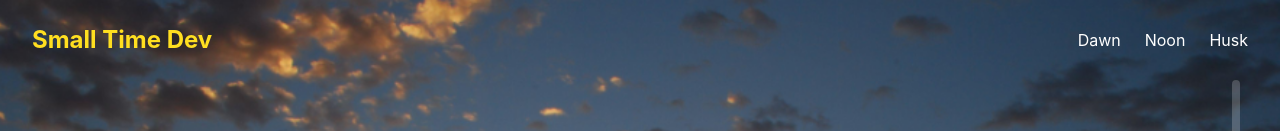
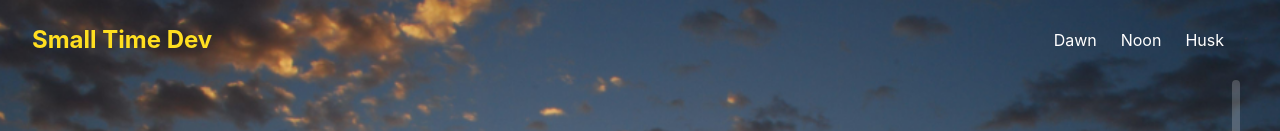
Before and after one commit to Mathieu-LaCite/morning, a React (Vite) app: page / in a window 1280 px wide. Shown: the top 131 px of the page. Built offline with nearby package versions, Linux system fonts and the light colour scheme.

Commit message:
added a small gap to the references in the header

```diff
--- a/src/components/Header.tsx
+++ b/src/components/Header.tsx
@@ -3,7 +3,7 @@ function Header() {
   return (
     <header className="absolute top-0 left-0 w-full z-20 flex items-center justify-between px-8 py-6 text-white">
       <div className="text-2xl font-bold text-yellow-300">Small Time Dev</div>
-      <nav className="flex gap-6">
+      <nav className="flex gap-6 mr-6">
         <a href="#dawn" className="hover:opacity-75 hover:text-blue-400 transition">Dawn</a>
         <a href="#noon" className="hover:opacity-75 hover:text-blue-400 transition">Noon</a>
         <a href="#husk" className="hover:opacity-75 hover:text-blue-400 transition">Husk</a>
```
